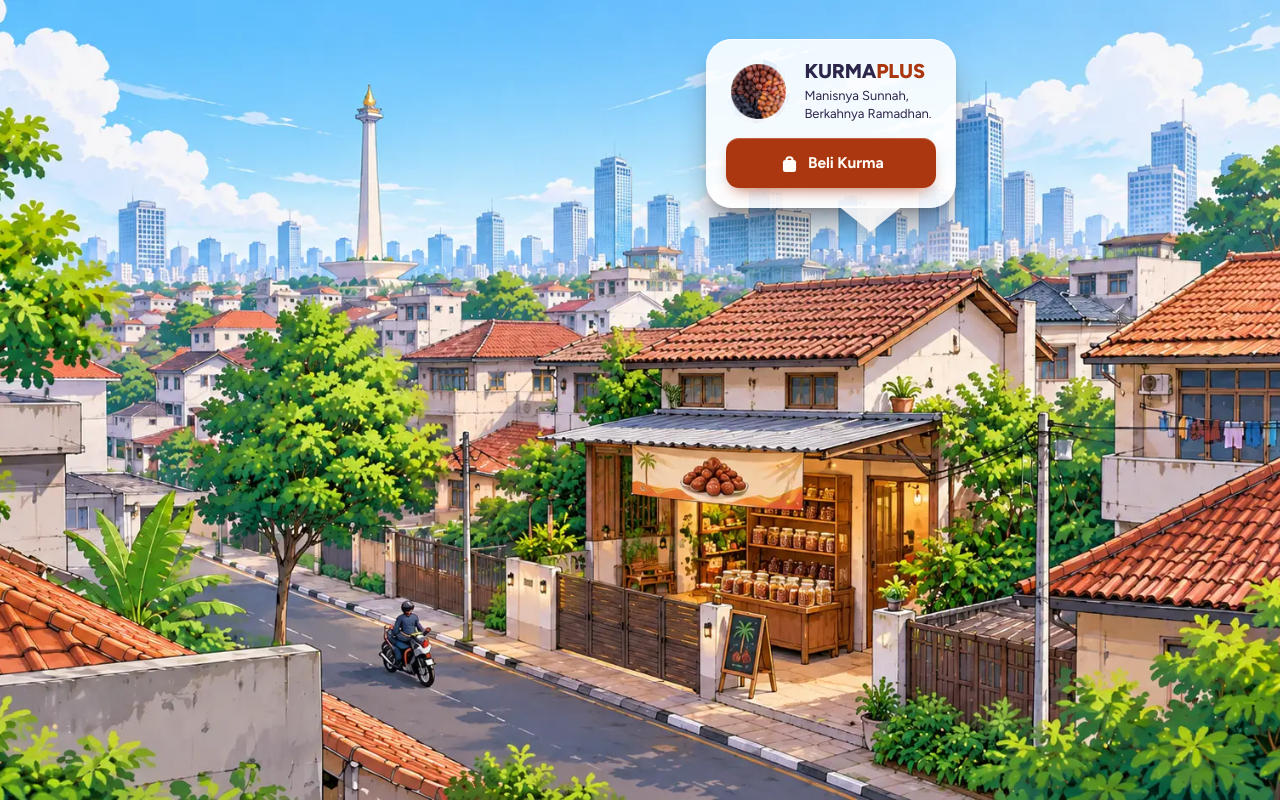
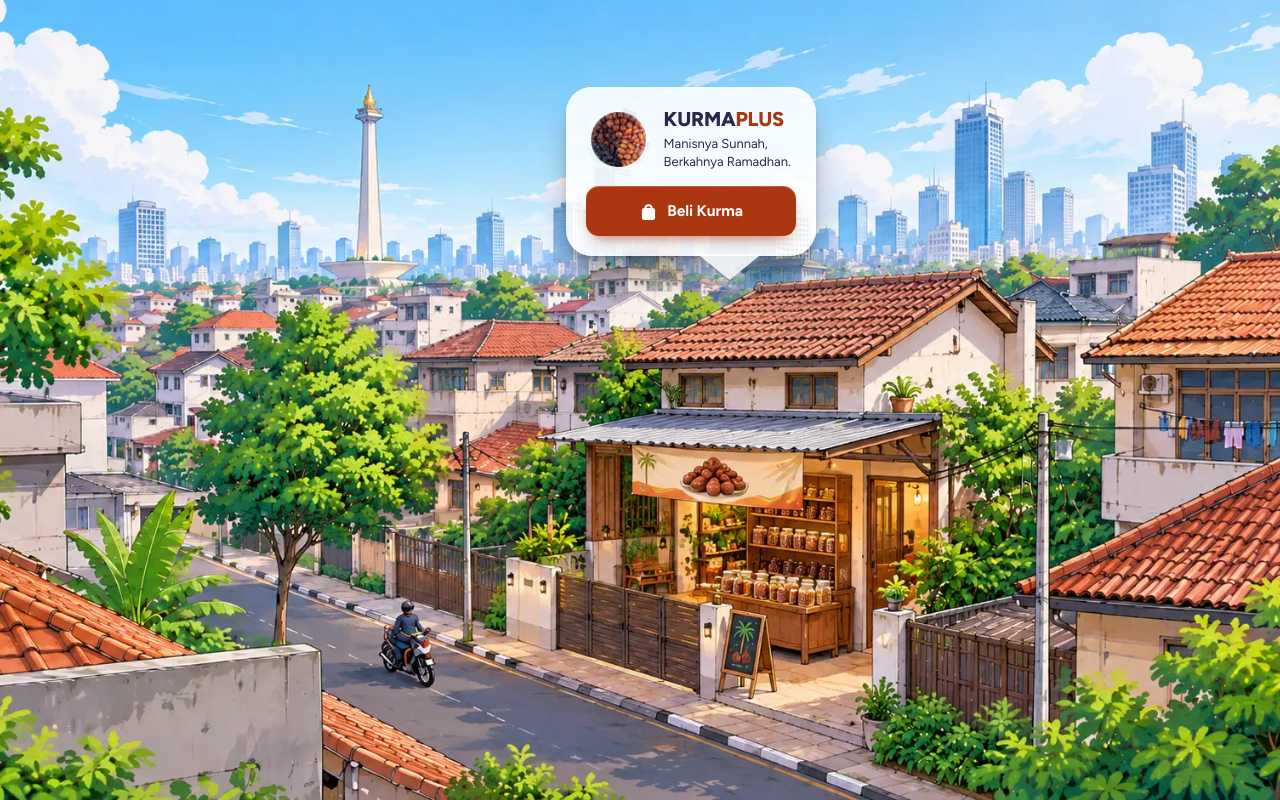
Before and after one commit to firlytristiana08-cmyk/kurmaplus, a SvelteKit app: page / in a window 1280 px wide. Built offline with nearby package versions, Linux system fonts and the light colour scheme.

Commit message:
Bubble tepat di atas ruko, responsif semua layar (ekor tetap menunjuk ruko)
Co-authored-by: arena-agent <297053741+arena-agent@users.noreply.github.com>

```diff
--- a/src/routes/+page.svelte
+++ b/src/routes/+page.svelte
@@ -52,8 +52,8 @@
 			/>
 		</picture>
 
-		<!-- Posisi kartu mengambang mengikuti mockup: ekor menunjuk ke atas
-		     genteng rumah yang menyala pada tiap latar. -->
+		<!-- Posisi kartu mengambang: ekor menghadap ke bawah, menunjuk tepat
+		     ke ruko pada tiap latar (jangkar diukur per perangkat). -->
 		<div class="card-anchor">
 			<section class="card" aria-labelledby="brand">
 				<div class="card-body">
@@ -106,40 +106,43 @@
 		object-position: center;
 	}
 
-	/* Jangkar posisi kartu: ekor menunjuk ke atas genteng rumah yang menyala
-	   di tiap latar (hasil ukur piksel). */
+	/* Jangkar posisi kartu: ekor (65,6% lebar kartu) menunjuk tepat ke ruko
+	   pada tiap latar — ujung ekor dihitung dari puncak genteng ruko
+	   (top dikurangi 24px = panjang ekor). */
 	.card-anchor {
 		position: absolute;
-		right: clamp(14px, 9.5vw, 51px);
-		top: 38%;
+		left: 68%;
+		top: calc(47% - 24px);
 		width: min(250px, calc(100vw - 28px));
-		transform: translateY(-100%);
+		transform: translate(-65.6%, -100%);
 	}
 
 	@media (min-width: 640px) {
 		.card-anchor {
-			right: auto;
-			left: 68%;
-			top: 28.5%;
-			transform: translate(-65.6%, -100%);
+			left: 58.5%;
+			top: calc(38% - 24px);
 		}
 	}
 
 	@media (min-width: 1024px) {
 		.card-anchor {
-			top: 26%;
+			left: 57%;
+			top: calc(35% - 24px);
 		}
 	}
 
 	@media (min-width: 1024px) and (min-aspect-ratio: 2/1) {
+		/* Layar sangat lebar: crop vertikal mengangkat posisi ruko. */
 		.card-anchor {
-			top: 21%;
+			top: calc(31% - 24px);
 		}
 	}
 
 	@media (max-height: 560px) {
+		/* Layar pendek (mis. HP lanskap): kartu tetap utuh terlihat, ekor
+		   tetap menghadap badan ruko di bawahnya. */
 		.card-anchor {
-			top: 72%;
+			top: calc(59% - 24px);
 		}
 	}
 
```
